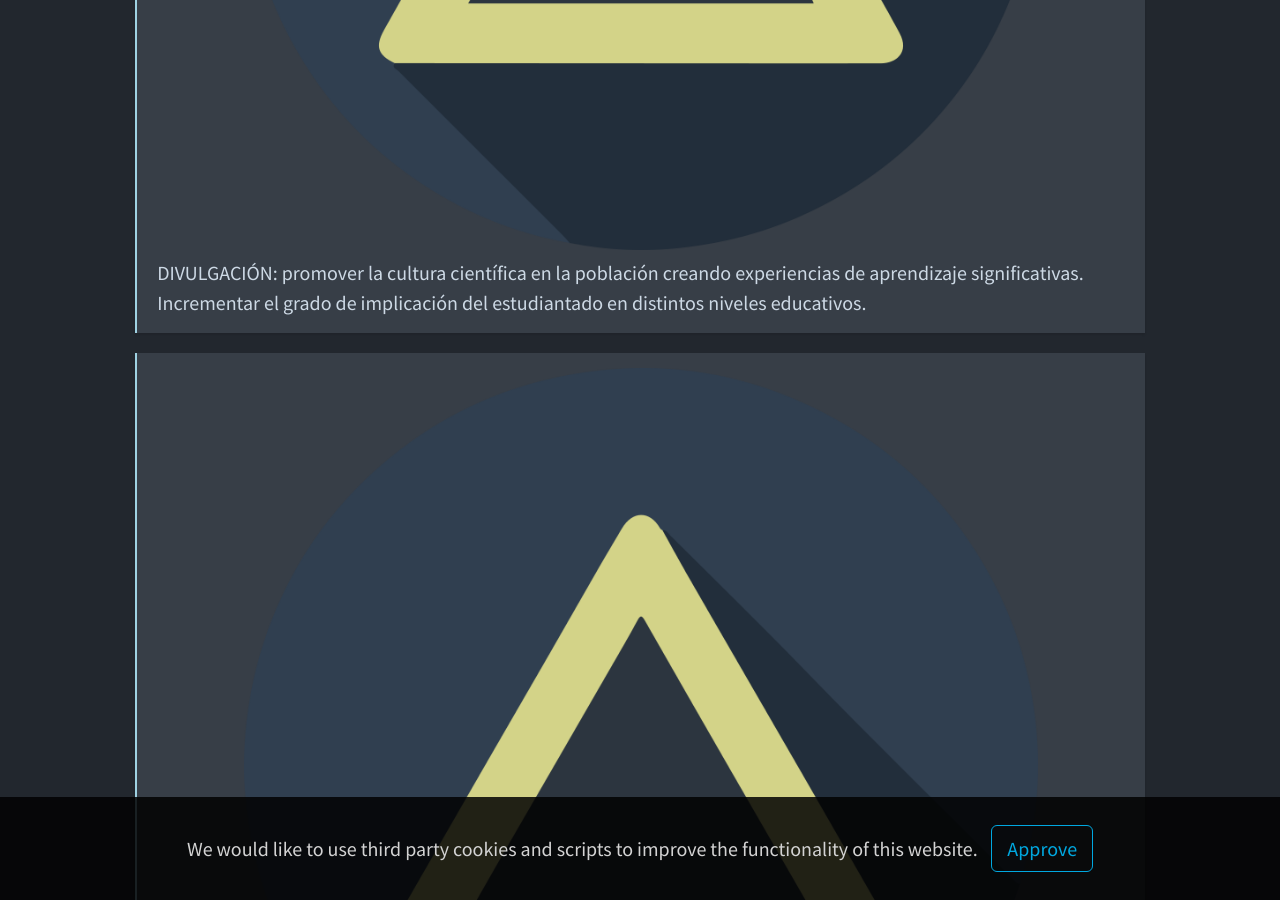
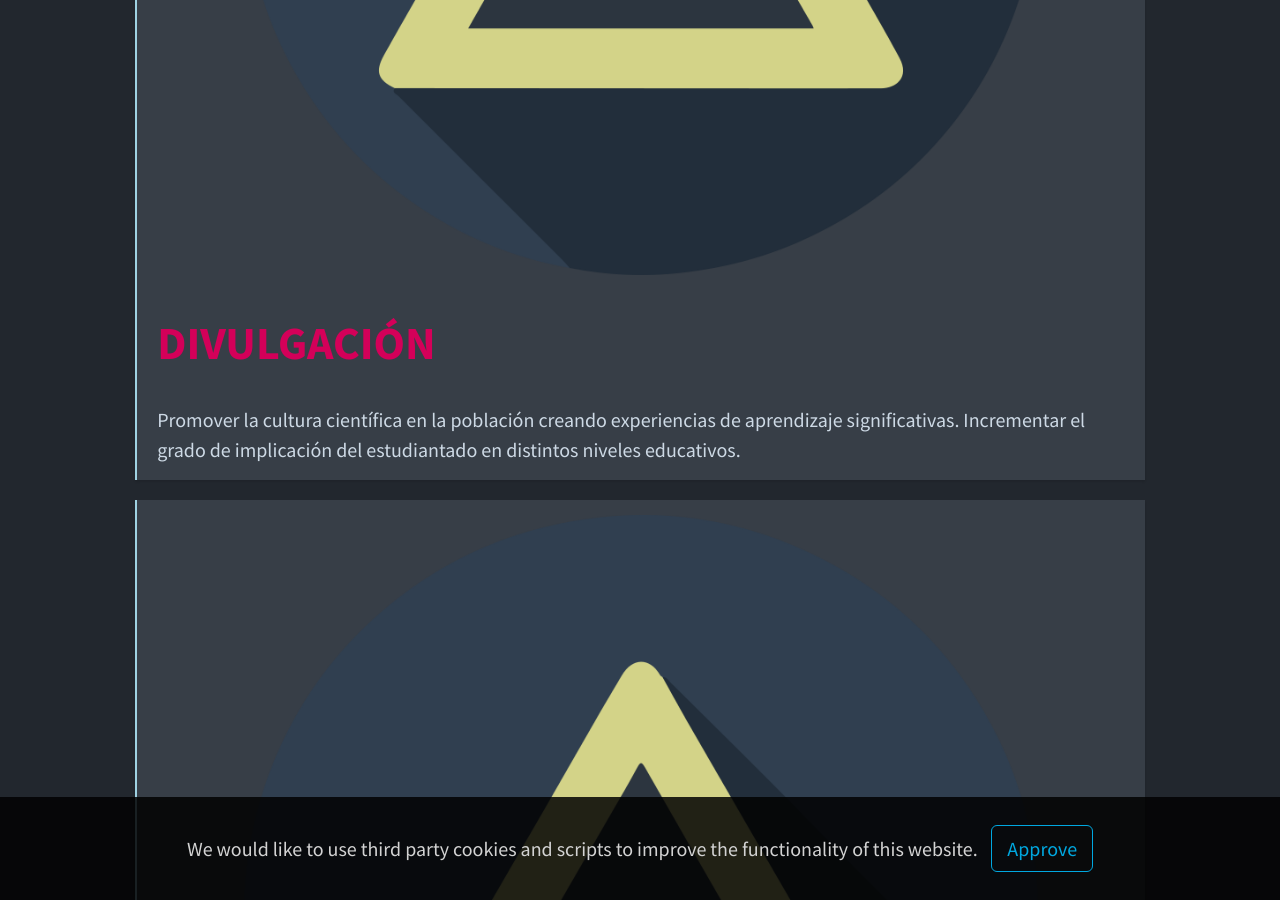
Before and after one commit to dyn-gos/dyn-gos.github.io, a Jekyll site: the page built from index.md, in a window 1280 px wide and 900 px high, scrolled down 1025 px. Built offline with Jekyll 4.4.1, drawn with Linux system fonts in a browser that asks for light colours; some of the changed text lies outside the part shown.

Commit message:
Update index.md

```diff
--- a/index.md
+++ b/index.md
@@ -9,7 +9,10 @@ hide: true                           # Prevent the page title to appear in the n
 
 Los cuatro pilares básicos sobre los que se fundamenta DyNGoS son:
 
-> ![Triangle](assets/img/triangle.png){:float="left"} DIVULGACIÓN: promover la cultura científica en la población creando experiencias de aprendizaje significativas. Incrementar el grado de implicación del estudiantado en distintos niveles educativos.
+> ![Triangle](assets/img/triangle.png){:float="left"}
+>
+> # DIVULGACIÓN
+> Promover la cultura científica en la población creando experiencias de aprendizaje significativas. Incrementar el grado de implicación del estudiantado en distintos niveles educativos.
 
 > ![Triangle](assets/img/triangle.png){:float="right"} GAMIFICACIÓN: usar estrategias de ludificación en relación a la enseñanza de las principales áreas científicas: Biología, Geología, Física, Química y Matemáticas.
 
```
